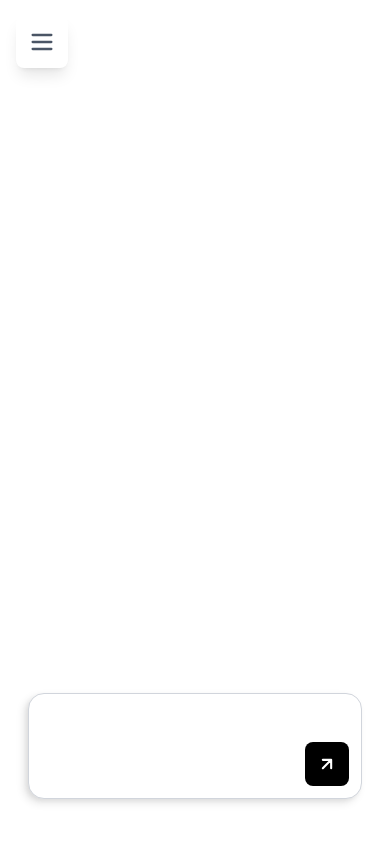
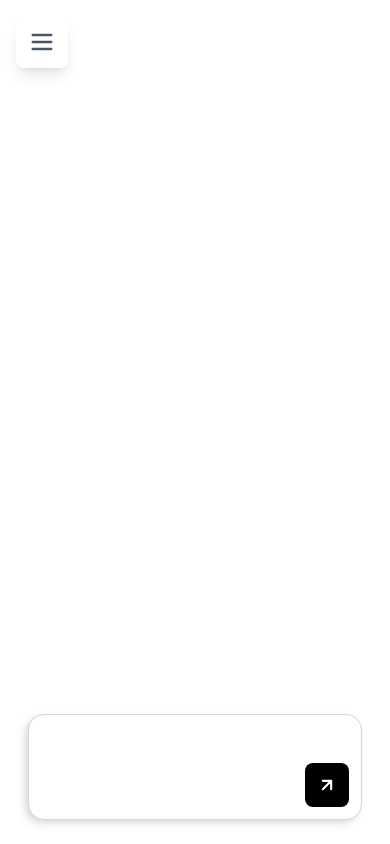
Before and after one commit to yassh9/yash_pazago_test, a React (Vite) app: page / in a window 390 px wide. Built offline with nearby package versions, Linux system fonts and the light colour scheme.

Commit message:
Enhance mobile layout with improved padding and spacing for chat components

```diff
--- a/src/App.jsx
+++ b/src/App.jsx
@@ -237,7 +237,7 @@ function AppContent() {
 
   return (
     <div className={`min-h-screen transition-colors duration-200 ${isMobile ? 'relative overflow-hidden' : 'flex'}`}
-         style={isMobile ? { height: '100vh', height: '100dvh' } : {}}>
+         style={isMobile ? { height: '100vh', maxHeight: '100dvh' } : {}}>
       {/* Mobile overlay when sidebar is open */}
       {isMobile && sidebarOpen && (
         <div
@@ -326,7 +326,7 @@ function AppContent() {
           {/* Container to limit width on desktop */}
           <div className={`flex-1 flex flex-col ${isMobile ? 'w-full' : 'max-w-4xl mx-auto w-full px-6'} h-full`}>
             {/* Message area - scrollable, takes available space, full height */}
-            <div className={`flex-1 overflow-y-auto ${isMobile ? 'pb-16 mb-2' : ''}`}>
+            <div className={`flex-1 overflow-y-auto ${isMobile ? 'pb-32' : ''}`}>
               <ChatWindow
                 messages={messageData}
                 isLoading={isLoading}
@@ -339,8 +339,8 @@ function AppContent() {
             </div>
 
             {/* Input Area - Fixed at bottom with extra mobile spacing */}
-            <div className={`${isMobile ? 'fixed bottom-0 left-0 right-0 z-30 px-4 py-3' : 'flex-shrink-0'}`}
-                 style={isMobile ? { paddingBottom: 'calc(0.5rem + env(safe-area-inset-bottom) + 25px)' } : {}}>
+            <div className={`${isMobile ? 'fixed bottom-0 left-0 right-0 z-30 px-4 py-3 bg-inherit' : 'flex-shrink-0'}`}
+                 style={isMobile ? { paddingBottom: 'calc(0.75rem + env(safe-area-inset-bottom))' } : {}}>
               <Searchbox
                 SetValue={SetValue}
                 value={value}
--- a/src/components/ChatWindow.jsx
+++ b/src/components/ChatWindow.jsx
@@ -49,7 +49,7 @@ export default function ChatWindow({
 
   return (
     <div className="w-full h-full">
-      <div className={`w-full h-full overflow-y-auto px-4 md:px-6 pt-8 pb-4 space-y-6 ${colors.bg.secondary} scrollbar-none`}>
+      <div className={`w-full h-full overflow-y-auto ${isMobile ? 'px-4' : 'px-4 md:px-6'} pt-8 ${isMobile ? 'pb-8' : 'pb-4'} space-y-6 ${colors.bg.secondary} scrollbar-none`}>
         {safeMessages.map((message, index) => (
           <div
             key={index}
```
